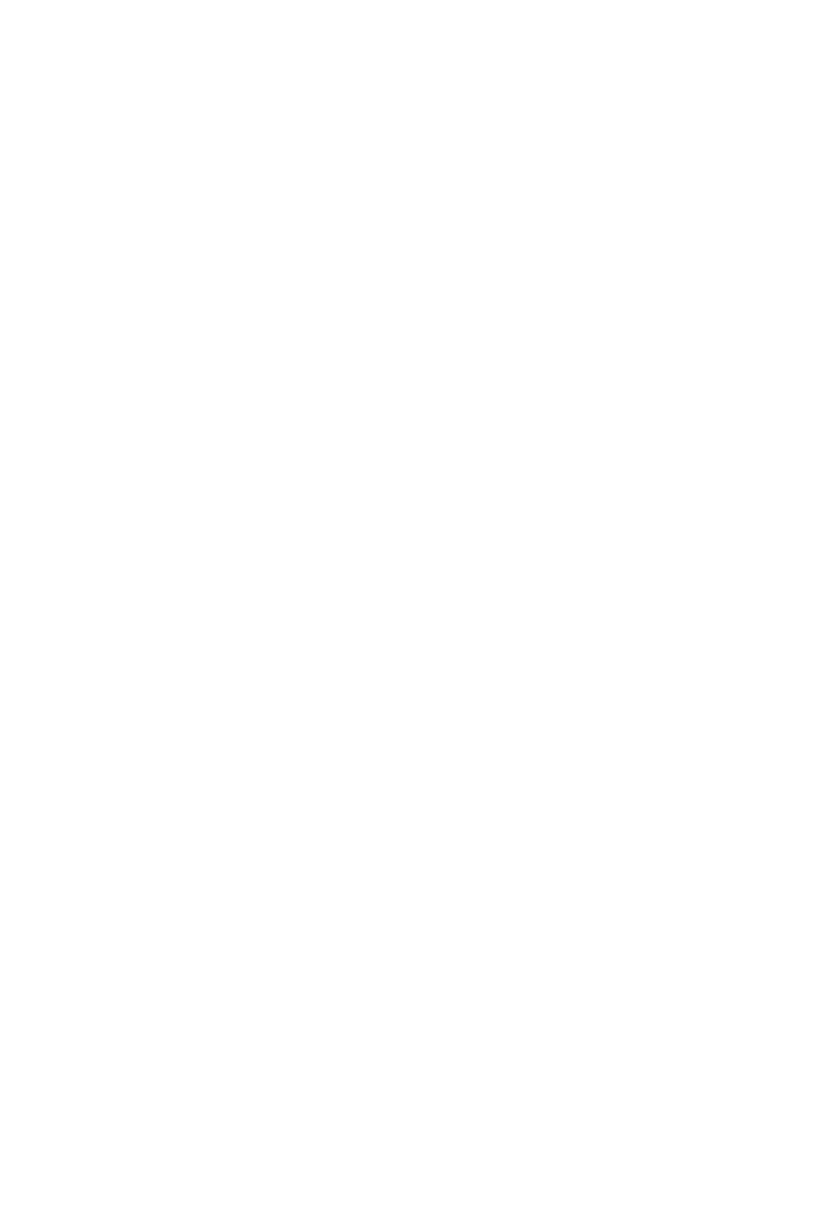
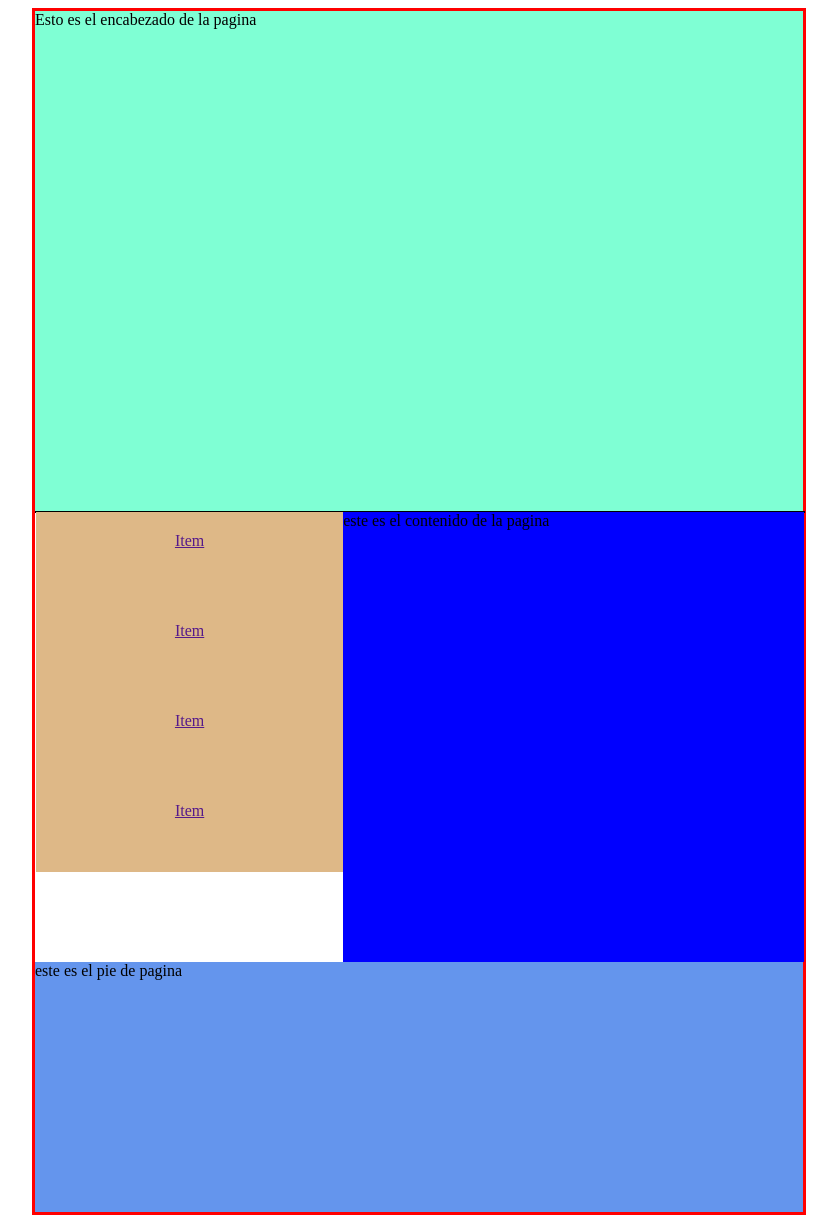
Before and after one commit to kmtkei/FundamentosHTML, a plain HTML site: page Fundamentos HTML/index.html in a window 1280 px wide. Shown: the whole page, without its empty margins (221-1058 px from the left). Before the commit the page ends 800 px from the top, so only its background shows below. Drawn offline with Linux system fonts and the light colour scheme.

Commit message:
repaso antes de la prueba de mañana

```diff
--- a/Fundamentos HTML/index.html
+++ b/Fundamentos HTML/index.html
@@ -5,8 +5,118 @@
     <meta http-equiv="X-UA-Compatible" content="IE=edge">
     <meta name="viewport" content="width=device-width, initial-scale=1.0">
     <title>Repaso antes de la prueba</title>
+    <style>
+        /* Selectores de etiqueta
+        que nos sirven para darle estilo personalizado a un
+        elemento html POR ETIQUETA */
+
+        header{
+            /*border: 1px black solid;*/
+            background-color: aquamarine;
+            width: 768px;
+            height:500px;
+        }
+        /* concatenando los elementos podemos seleccionar
+        los hijos de un elemento */
+        nav ul{
+            margin:0;
+            padding:0;
+        }
+
+        nav li{
+            padding-top:20px;
+            text-align:center;
+            height: 70px;
+            margin:0;
+            background-color:burlywood;
+            /* le quitamos los puntitos*/
+            list-style: none;
+            transition: .5s;
+        }
+        nav li:hover{
+            background-color:rgb(255, 255, 255);
+            color:burlywood;
+        }
+
+        nav {
+            float:left;
+            margin:0;
+            padding:0;
+            background-color: bisque;
+            width:40%;
+        }
+
+
+        div{
+            width: 768px;
+            border:1px solid black;
+
+        }
+
+        section{
+            width:60%;
+            float:right;
+            height:450px;
+            background-color:blue;
+        }
+
+        footer{
+            background-color:cornflowerblue;
+            width: 768px;
+            height:250px;
+            clear: both;
+        }
+
+        /* Selectores por clase o id
+        para clase usar punto, y para id usar #
+        */
+
+        #contenedor-pagina{
+            width:768px;
+            height: auto;
+            border:3px solid red;
+            margin:0 auto;
+        }
+
+    </style>
 </head>
 <body>
+    <div id="contenedor-pagina">
+<!-- iniciamos la etiqueta body que nos dice donde empieza el cuerpo de la pagina
+    a partir de aca se renderiza lo que se ve por pantalla
+    -->
+    <!-- encabezado de la pagina-->
+    <header>
+        Esto es el encabezado de la pagina
+    </header>
+    <!-- la etiqueta div nos permite identificar el  inicio y fin
+    de un contendor de elementos. -->
+    <div>
+    <!-- la etiqueta nav nos sirve para identificar donde ira el menu o navegacion de la pagina -->
+    <nav>
+        <ul><!-- esto es una lista desordenada -->
+            <li><a href="">Item</a></li>
+            <!-- li son elementos de la lista
+                los A son Links/vinculos/enlaces a otra paginas o referencias de la misma. -->
+            <li><a href="">Item</a></li>
+            <li><a href="">Item</a></li>
+            <li><a href="">Item</a></li>
+        </ul>
+    </nav>
+    <!-- la etiqueta section nos sirve para identificar
+    donde empieza y donde termina una seccion o bloque de nuestra pagina
+    -->
+    <section>
+        este es el contenido de la pagina
+    </section>
+    </div>
+    <!-- la etiqueta footer nos sirve para identificar donde empieza y donde termina
+    el pie de pagina -->
+    <footer>
+        este es el pie de pagina
+    </footer>
+<!-- Cerramos el /body para delimitar el cierre del cuerpo de nuesta pagina-->
+    </div>
 
 </body>
 </html>
```
